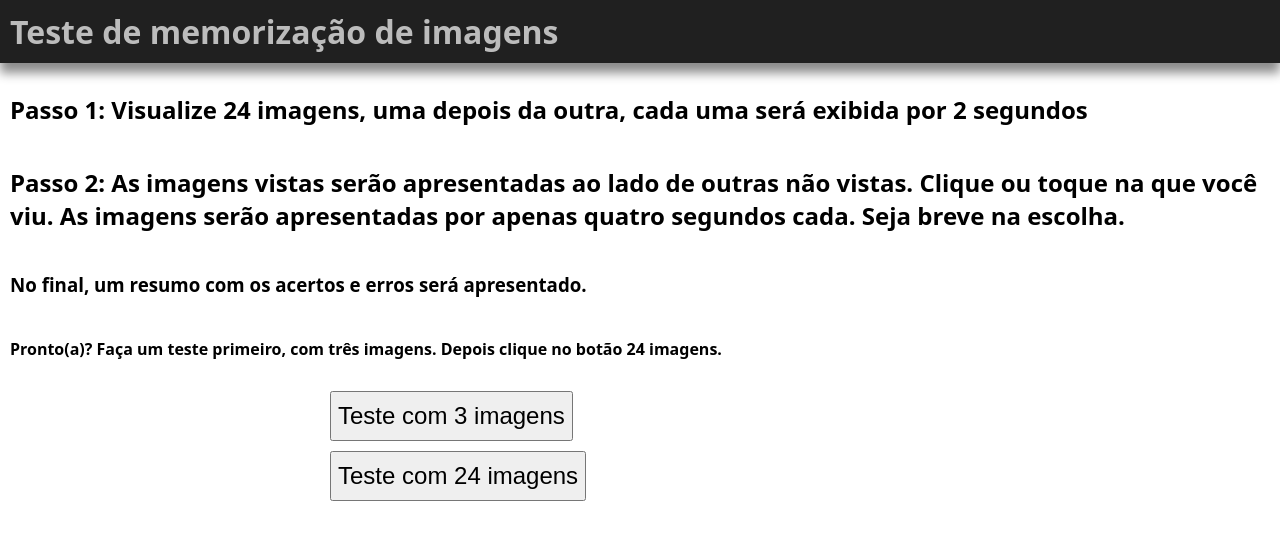
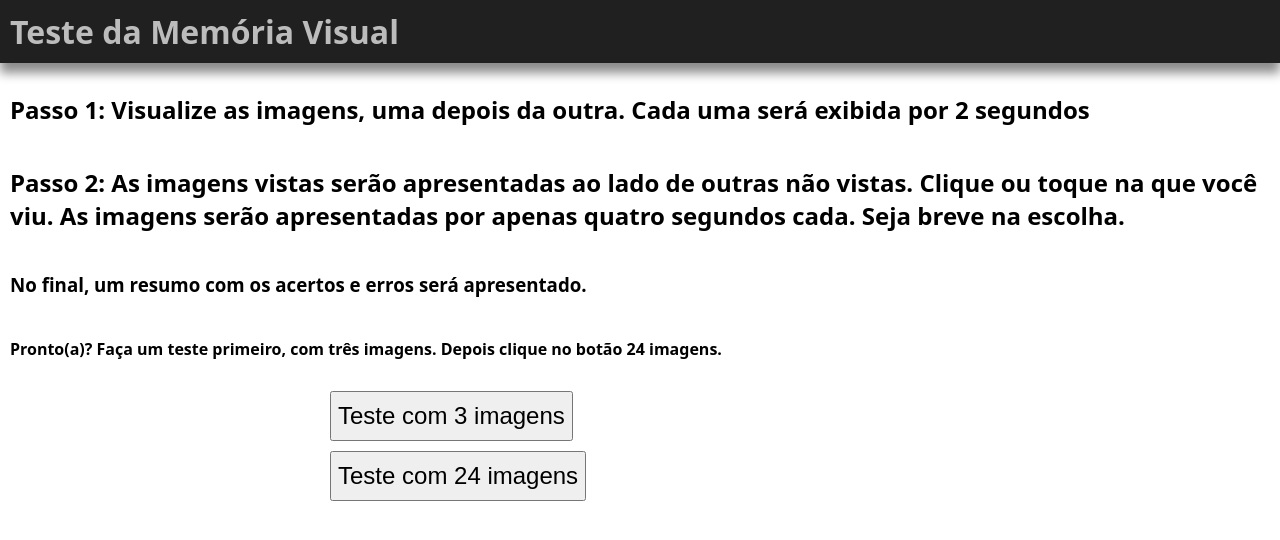
Before and after one commit to thborges/thborges.github.io, a plain HTML site: page asvisual/index.html in a window 1280 px wide. Drawn offline with Linux system fonts and the light colour scheme.

Commit message:
Update index.html
Improved instructions.

```diff
--- a/asvisual/index.html
+++ b/asvisual/index.html
@@ -127,9 +127,9 @@
 </head>
 <body onload="after_load_images()">
 <div id="infodiv">
-	<h1>Teste de memorização de imagens</h1>
+	<h1>Teste da Memória Visual</h1>
 	<h3 style="float: right; background-color: #ccc;" id="loading">Carregando imagens, aguarde...</h3>
-	<h2>Passo 1: Visualize 24 imagens, uma depois da outra, cada uma será exibida por 2 segundos</h2>
+	<h2>Passo 1: Visualize as imagens, uma depois da outra. Cada uma será exibida por 2 segundos</h2>
 	<h2>Passo 2: As imagens vistas serão apresentadas ao lado de outras não vistas. Clique ou toque na que você viu. As imagens serão apresentadas por apenas quatro segundos cada. Seja breve na escolha.</h2>
 	<h3>No final, um resumo com os acertos e erros será apresentado.</h3>
 	<h4>Pronto(a)? Faça um teste primeiro, com três imagens. Depois clique no botão 24 imagens.</h4>
@@ -143,7 +143,7 @@
 	<img id="teste3img" src="" style="display: flex; margin: auto; width: 70%;"></img>
 </div>
 <div id="continue" style="display: none; margin: auto; width: 50%">
-	<h2> Pronto para testar? Clique ou toque na imagem que você viu... </h2>
+	<h2>Aguarde cinco minutos ou mais, fazendo alguma outra atividade. Depois, continue e clique ou toque na imagem que você viu... </h2>
 	<button id='btncontinue'>Continuar</button>
 </div>
 <div id="teste3check" style="display: none; margin: auto; height: 80%">
```
